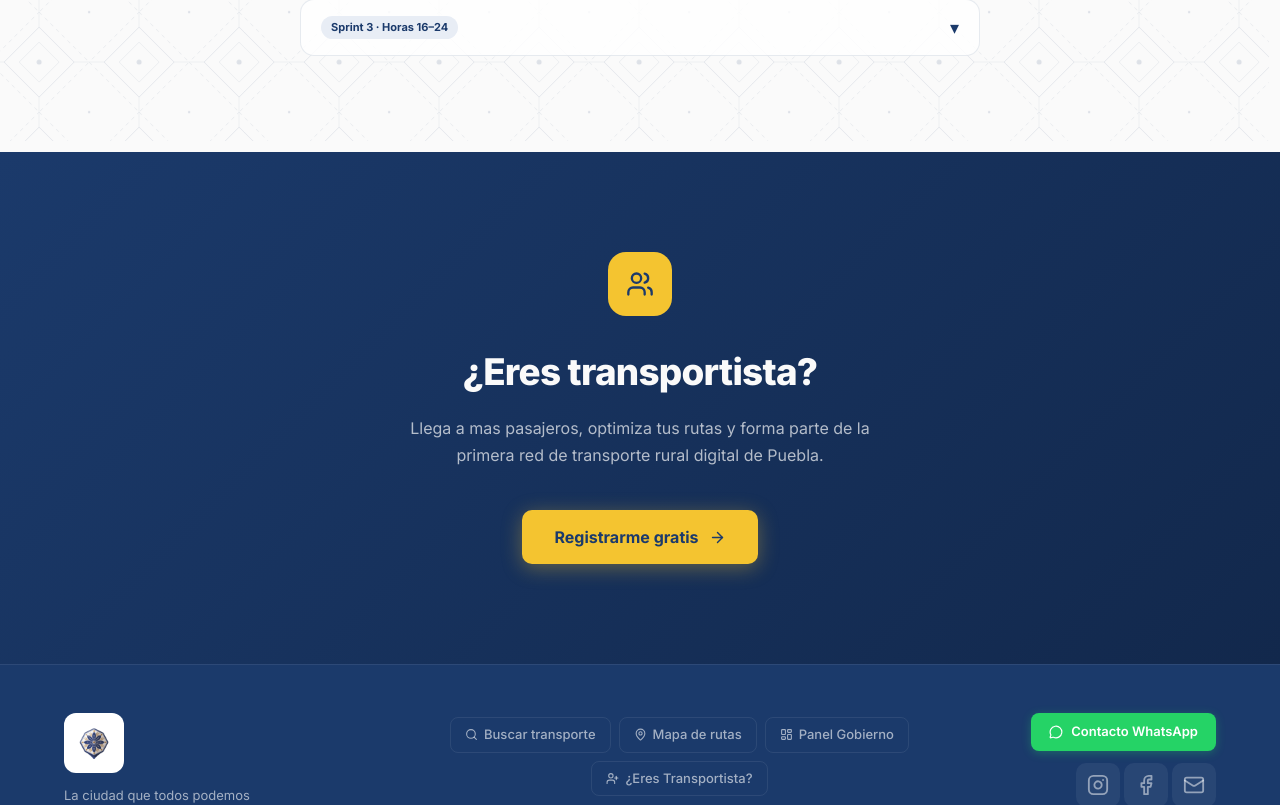
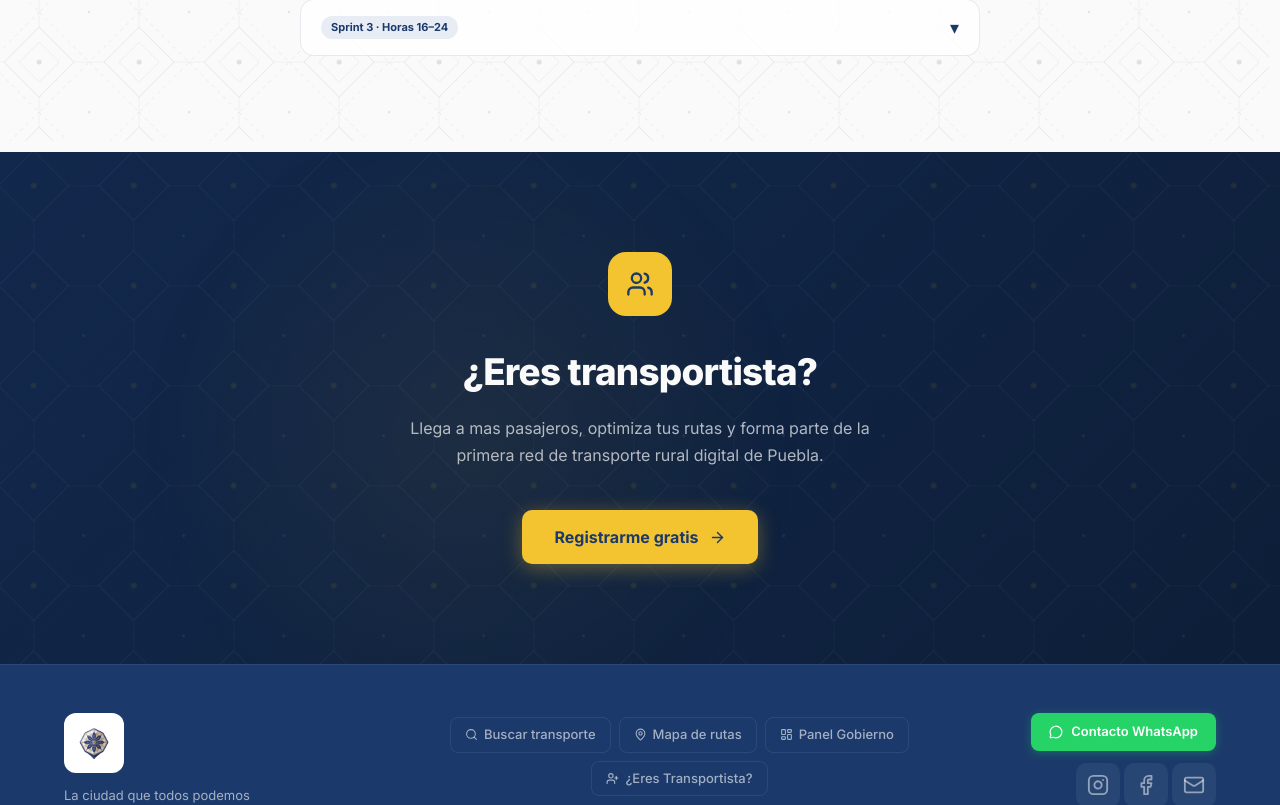
Before and after one commit to MikeBarranco/PorAmoraPuebla-ChulaVia, a React (Vite) app in the folder frontend/: page / in a window 1280 px wide. Shown: the part 4277-5082 px from the top of the page. Built offline with nearby package versions, Linux system fonts and the light colour scheme.

Commit message:
animacion

```diff
--- a/frontend/src/pages/Landing.jsx
+++ b/frontend/src/pages/Landing.jsx
@@ -197,6 +197,7 @@ export default function Landing() {
   const [stepsRef, stepsOn] = useFade()
   const [whyRef,   whyOn]   = useFade()
   const heroRef = useRef(null)
+  const ctaRef = useRef(null)
 
   const STATS = [
     { to: 6082, suffix: '',  label: t('estadisticas','stat1'), icon: STATS_ICONS[0] },
@@ -220,6 +221,13 @@ export default function Landing() {
     const rect = heroRef.current.getBoundingClientRect()
     heroRef.current.style.setProperty('--mouse-x', `${e.clientX - rect.left}px`)
     heroRef.current.style.setProperty('--mouse-y', `${e.clientY - rect.top}px`)
+  }
+
+  const handleCTAMouseMove = (e) => {
+    if (!ctaRef.current) return
+    const rect = ctaRef.current.getBoundingClientRect()
+    ctaRef.current.style.setProperty('--mouse-x', `${e.clientX - rect.left}px`)
+    ctaRef.current.style.setProperty('--mouse-y', `${e.clientY - rect.top}px`)
   }
 
   return (
@@ -609,12 +617,24 @@ export default function Landing() {
       </section>
 
       {/* ══ CTA FINAL ══ */}
-      <section style={{
-        padding: '100px 24px',
-        background: 'linear-gradient(135deg, #1B3A6B 0%, #12284C 100%)',
-        textAlign: 'center', color: '#FAFAFA',
-        position: 'relative', overflow: 'hidden',
-      }}>
+      <section
+        ref={ctaRef}
+        onMouseMove={handleCTAMouseMove}
+        onMouseLeave={() => {
+          if (ctaRef.current) {
+            ctaRef.current.style.setProperty('--mouse-x', '-1000px')
+            ctaRef.current.style.setProperty('--mouse-y', '-1000px')
+          }
+        }}
+        style={{
+          padding: '100px 24px',
+          background: 'linear-gradient(135deg, #1B3A6B 0%, #12284C 100%)',
+          textAlign: 'center', color: '#FAFAFA',
+          position: 'relative', overflow: 'hidden',
+        }}
+      >
+        <CyberTalaveraBackground />
+
         <div style={{ maxWidth: 520, margin: '0 auto', position: 'relative', zIndex: 1 }}>
           <div style={{ width: 64, height: 64, borderRadius: 18, backgroundColor: '#F4C430', display: 'flex', alignItems: 'center', justifyContent: 'center', margin: '0 auto 28px' }}>
             <Users size={28} color="#1B3A6B" aria-hidden="true" />
@@ -634,7 +654,7 @@ export default function Landing() {
               boxShadow: '0 4px 20px rgba(244,196,48,0.35)',
               transition: 'all 0.2s ease',
             }}
-            onMouseEnter={e => { e.currentTarget.style.backgroundColor = '#e8b800'; e.currentTarget.style.transform = 'translateY(-2px)' }}
+            onMouseEnter={e => { e.currentTarget.style.backgroundColor = '#e8b800'; e.currentTarget.style.transform = 'translateY(-3px)' }}
             onMouseLeave={e => { e.currentTarget.style.backgroundColor = '#F4C430'; e.currentTarget.style.transform = 'translateY(0)' }}
           >
             {t('landing','cta_btn')} <ArrowRight size={17} />
```
